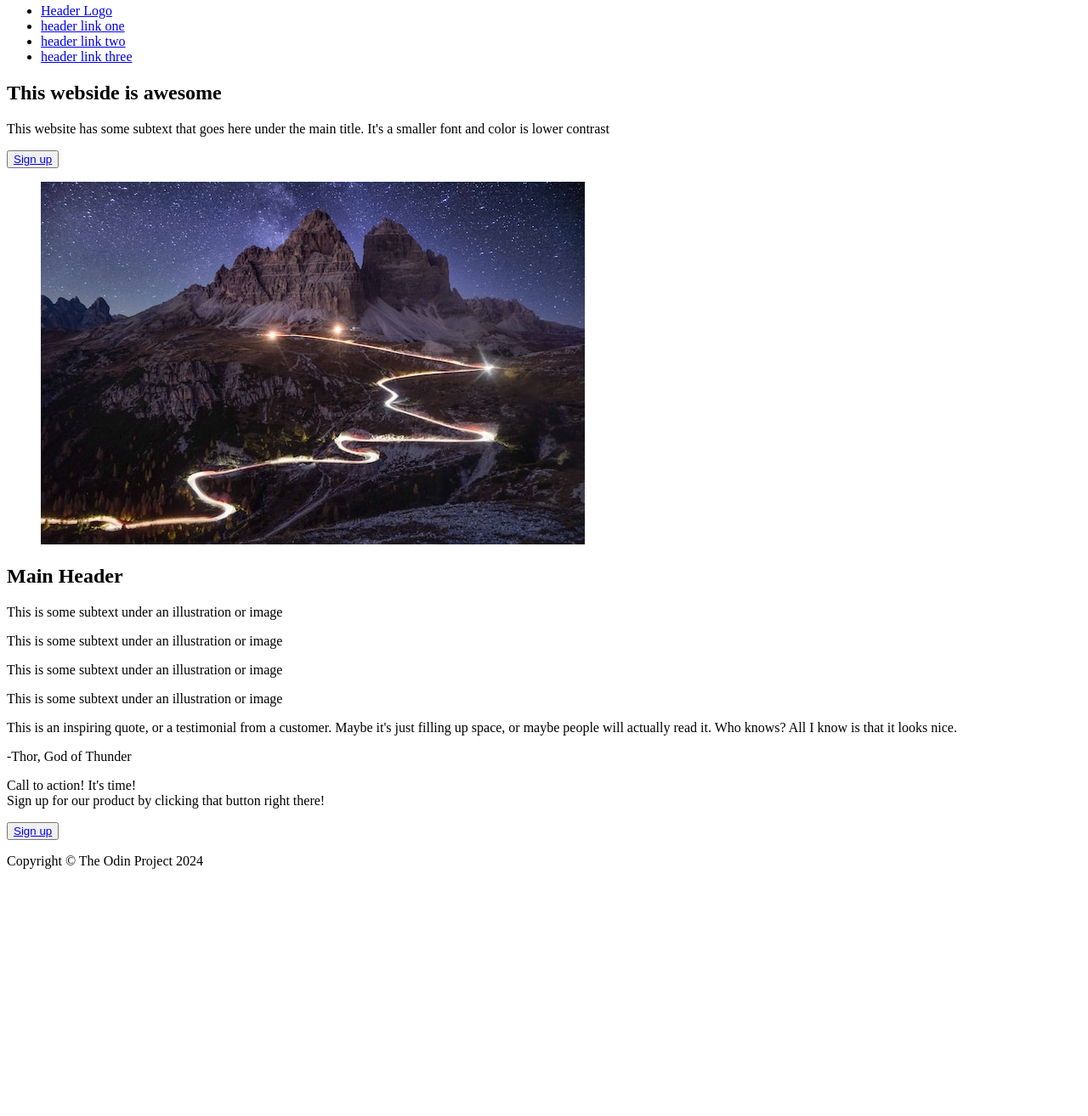
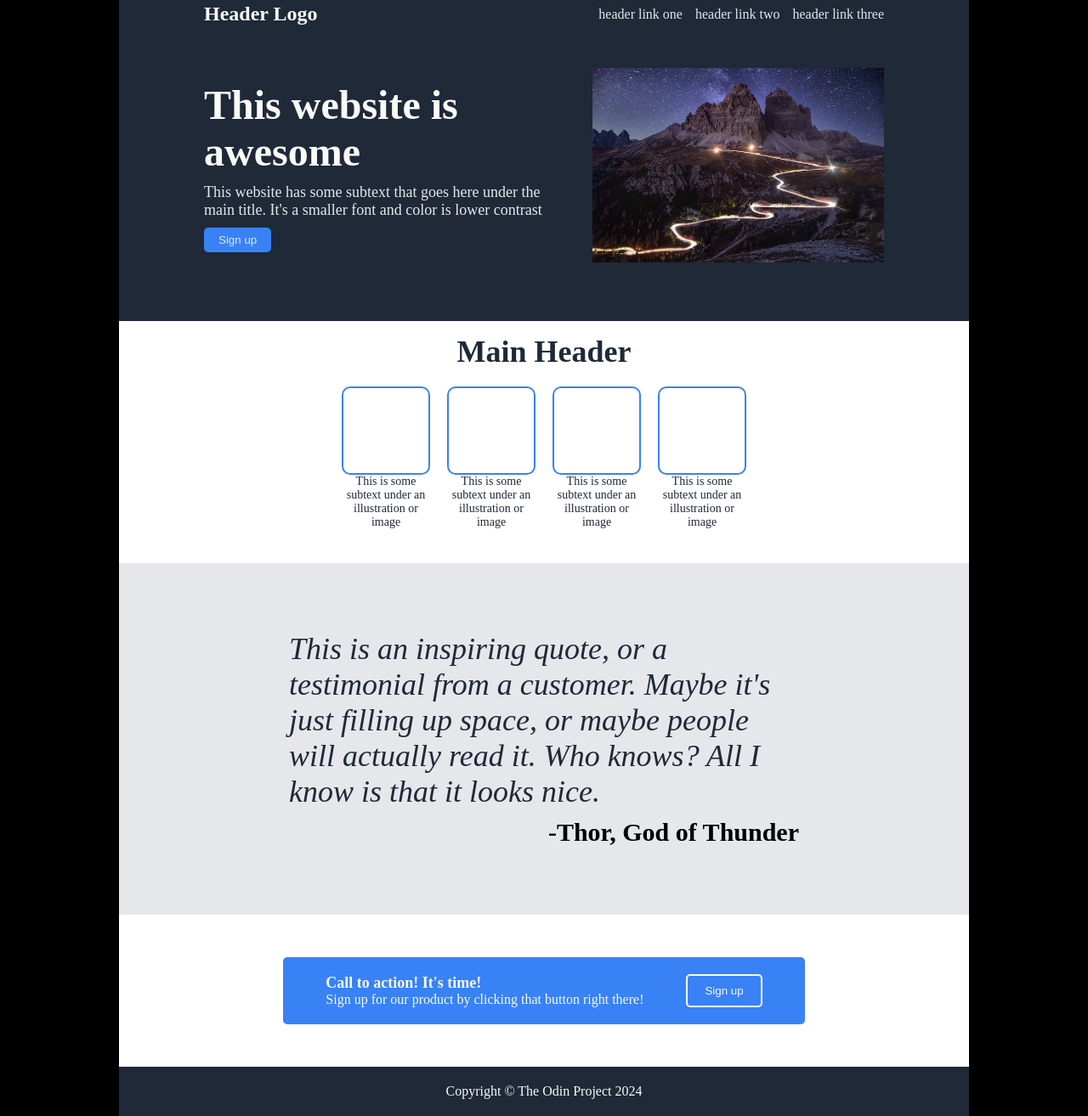
Before and after one commit to PunyHuman666/Landing-Page, a plain HTML site: page index.html in a window 1280 px wide. Shown: the part 12-1326 px from the top of the page at 85% size. Before the commit the page ends 1051 px from the top, so only its background shows below. Drawn offline with Linux system fonts and the light colour scheme.

Commit message:
Finish style

```diff
--- a/index.html
+++ b/index.html
@@ -9,20 +9,20 @@
 <body>
     <header>
         <nav>
-            <ul>
-                <li class="head-logo"><a href="#">Header Logo</a></li>
+            <ul class="navlist">
+                <li class="head-logo">Header Logo</li>
                 <li class="right"><a href="#">header link one</a></li>
                 <li><a href="#">header link two</a></li>
                 <li><a href="#">header link three</a></li>
             </ul>
         </nav>
-        <div>
+        <div class="header-content">
             <section class="header-section">
-                <h1>This webside is awesome</h1>
+                <h1>This website is awesome</h1>
                 <p>
                     This website has some subtext that goes here under the main title. It's a smaller font and color is lower contrast
                 </p>
-                <button class="signup-header"><a href="#">Sign up</a></button>
+                <button class="signup-header">Sign up</button>
             </section>
             <figure>
                 <img src="./img/random.jpg" alt="this is a placeholder for an image">
@@ -67,13 +67,13 @@
                 -Thor, God of Thunder
             </p>
         </article>
-        <section>
+        <section class="action-section">
             <div class="action">
                 <p class="action-text">
                     <span class="action-span">Call to action! It's time!</span><br>
                     Sign up for our product by clicking that button right there!
                 </p>
-                <button class="signup-section"><a href="#">Sign up</a></button>
+                <button class="signup-section">Sign up</button>
             </div>
         </section>
     </main>
--- a/style.css
+++ b/style.css
@@ -0,0 +1,182 @@
+* {
+    margin: 0;
+    padding: 0;
+}
+
+html {
+    background-color: black;
+}
+
+body {
+    display: flex;
+    flex-direction: column;
+    margin: 0 auto;
+    max-width: 1000px;
+    background-color: white;
+}
+
+header {
+    display: flex;
+    flex-direction: column;
+    background-color: #1f2937;
+    padding: 15px 100px;
+}
+
+.navlist {
+    list-style-type: none;
+    display: flex;
+    align-items: center;
+    gap: 15px;
+}
+
+a {
+    color: #e5e7eb;
+    text-decoration: none;
+}
+
+.head-logo {
+    font-size: 24px;
+    color: #f9faf8;
+    font-weight: bold;
+}
+
+.right {
+    margin-left: auto;
+}
+
+.header-content {
+    display: flex;
+    justify-content: center;
+    align-items: center;
+    padding: 50px 0;
+    gap: 30px;
+}
+
+.header-section {
+    display: flex;
+    flex-direction: column;
+    align-items: flex-start;
+    gap: 10px;
+}
+
+.header-section h1 {
+    font-size: 48px;
+    font-weight: bolder;
+    color: #f9faf8;
+}
+
+.header-section p {
+    font-size: 18px;
+    color: #e5e7eb;
+}
+
+.signup-header {
+    background-color: #3882f6;
+    border: 2px solid #3882f6;
+    padding: 5px 15px;
+    border-radius: 5px;
+    color: #e5e7eb;
+}
+
+img {
+    max-width: 100%;
+    height: auto;
+}
+
+main {
+    display: flex;
+    flex-direction: column;
+}
+
+.main-header {
+    display: flex;
+    flex-direction: column;
+    align-items: center;
+    justify-content: center;
+    padding: 15px 50px 40px 50px;
+    gap: 20px;
+    color: #1f2937;
+}
+
+.main-header h2 {
+    font-size: 36px;
+    font-weight: bolder;
+}
+
+.box-section {
+    display: flex;
+    justify-content: center;
+    align-items: flex-start;
+    gap: 20px;
+    max-width: 100px;
+}
+
+.box {
+    width: 100px;
+    height: 100px;
+    border: 2px solid #3882f6;
+    border-radius: 10px;
+}
+
+.box-section p {
+    font-size: 14px;
+    text-align: center;
+}
+
+article {
+    background-color: #e5e7eb;
+    padding: 80px 200px;
+    display: flex;
+    flex-direction: column;
+}
+
+.quote {
+    font-size: 36px;
+    font-style: italic;
+    color: #1f2937;
+}
+
+.text-push {
+    font-size: 30px;
+    font-weight: bold;
+    margin-left: auto;
+    margin-top: 10px;
+}
+
+.action-section {
+    display: flex;
+    justify-content: center;
+    align-items: center;
+    padding: 50px 100px;
+}
+
+.action {
+    display: flex;
+    gap: 50px;
+    background-color: #3882f6;
+    padding: 20px 50px;
+    border-radius: 5px;
+    color: #f9faf8;
+}
+
+.action-span {
+    font-size: 18px;
+    font-weight: bold;
+}
+
+.signup-section {
+    background-color: #3882f6;
+    border: 2px solid #f9faf8;
+    color: #f9faf8;
+    border-radius: 5px;
+    padding: 10px 20px;
+}
+
+footer {
+    display: flex;
+    justify-content: center;
+    align-items: center;
+    padding: 20px;
+    background-color: #1f2937;
+    color: #f9faf8;
+}
```
